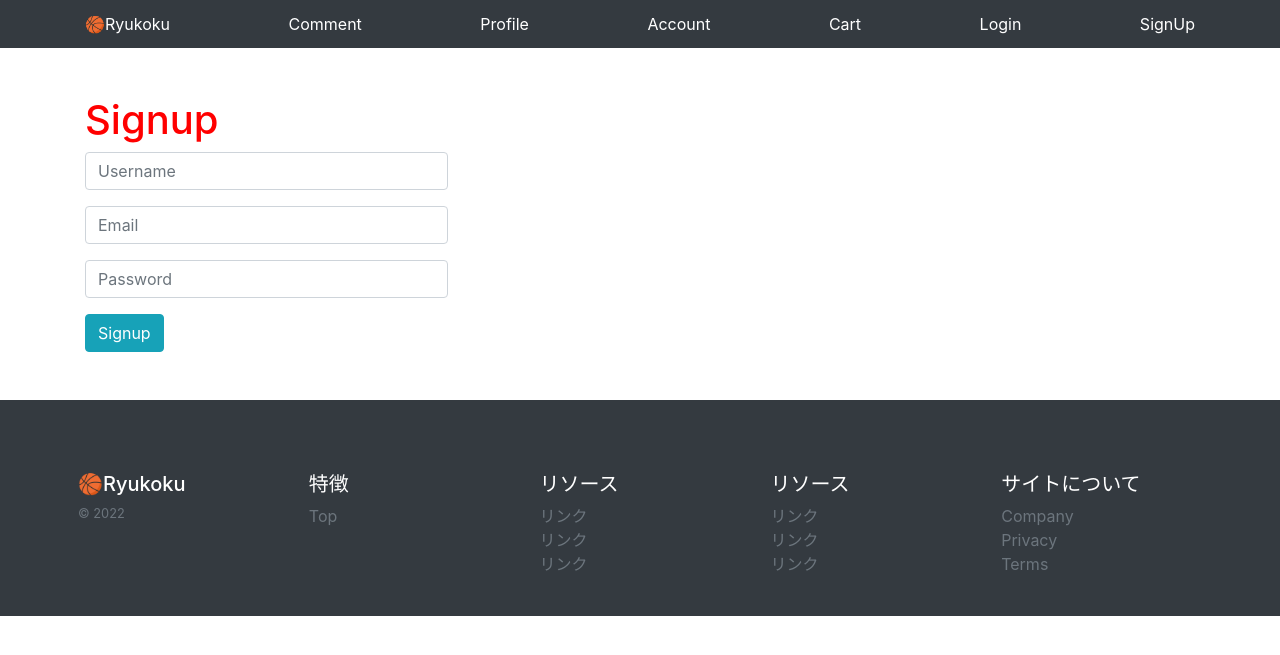
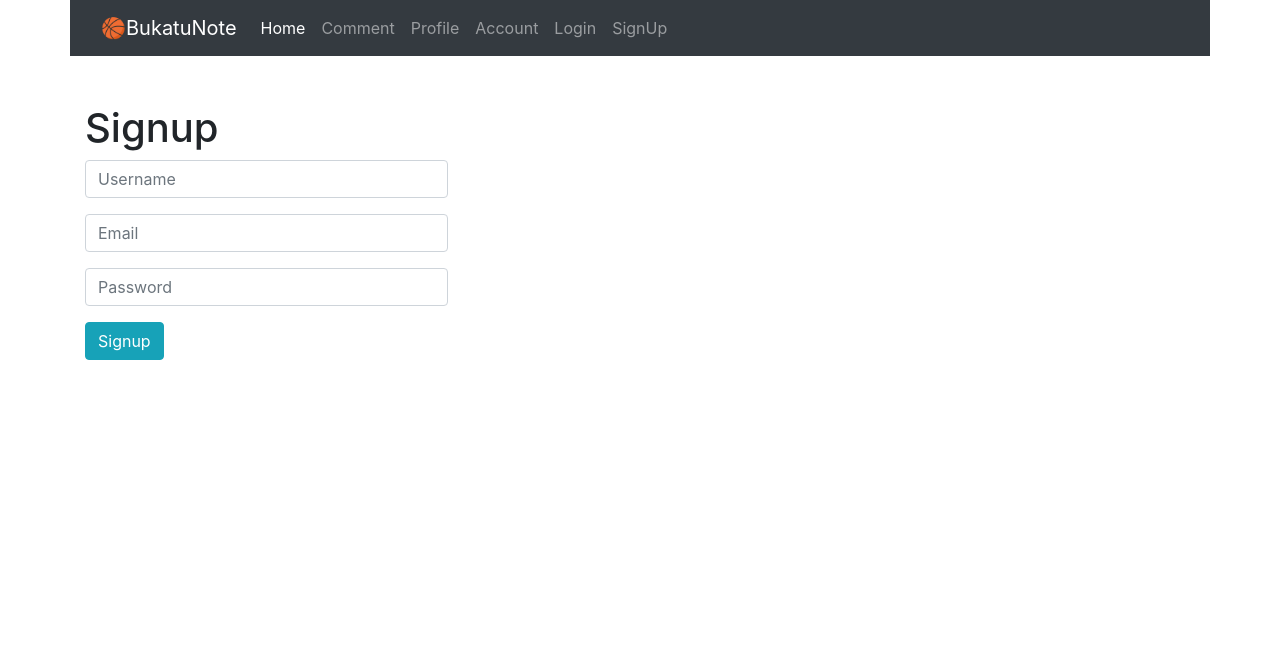
Before and after one commit to nikoniko7zzz/Django_basketball_tube_PythonAnywhere, a Django app: page /signup/ in a window 1280 px wide. Shown: the top 655 px of the page. Run offline with Django 3.2, Linux system fonts and the light colour scheme; some libraries are stand-ins or nearby versions.

Commit message:
css fix /item_box.html,item_detail.html,header.html,base.html

```diff
--- a/static/css/style.css
+++ b/static/css/style.css
@@ -1,3 +1,8 @@
-h1 {
-  color: red;
+body {
+  background-color: transparent;
 }
+
+/* 訪問後のリンクの色を変えない */
+a,a:visited{
+    color: #212529;/*カラーコードは任意*/
+}
--- a/templates/base.html
+++ b/templates/base.html
@@ -9,6 +9,7 @@
   <title>🏀Ryukoku</title>
   <!-- Bootstrap 4.5.0 -->
   <link rel="stylesheet" href="https://stackpath.bootstrapcdn.com/bootstrap/4.5.0/css/bootstrap.min.css" integrity="sha384-9aIt2nRpC12Uk9gS9baDl411NQApFmC26EwAOH8WgZl5MYYxFfc+NcPb1dKGj7Sk" crossorigin="anonymous">
+  <link rel="stylesheet" href="https://cdn.jsdelivr.net/npm/@fortawesome/fontawesome-free@6.1.2/css/fontawesome.min.css" integrity="sha384-X8QTME3FCg1DLb58++lPvsjbQoCT9bp3MsUU3grbIny/3ZwUJkRNO8NPW6zqzuW9" crossorigin="anonymous">
   <link rel="stylesheet" href="{% static 'css/style.css' %}">
 </head>
 
@@ -24,12 +25,15 @@
     {% endblock main %}
   </main>
 
+  {% comment ’footerをコメントアウト’ %}
   <footer>
     {% block footer %}
     {% include 'snippets/footer.html' %}
     {% endblock footer %}
   </footer>
+  {% endcomment %}
 
+  <script src="https://cdn.jsdelivr.net/npm/bootstrap@5.0.2/dist/js/bootstrap.bundle.min.js" integrity="sha384-MrcW6ZMFYlzcLA8Nl+NtUVF0sA7MsXsP1UyJoMp4YLEuNSfAP+JcXn/tWtIaxVXM" crossorigin="anonymous"></script>
 </body>
 
 </html>
--- a/templates/snippets/header.html
+++ b/templates/snippets/header.html
@@ -1,16 +1,24 @@
-<div class="py-1 bg-dark ">
-  <nav class="container d-flex flex-column flex-md-row justify-content-between">
-    <a class="py-2 text-white" href="/">🏀Ryukoku</a>
-    <a class="py-2 d-none d-md-inline-block text-white" href="/comment/">Comment</a>
-    <a class="py-2 d-none d-md-inline-block text-white" href="/profile/">Profile</a>
-    <a class="py-2 d-none d-md-inline-block text-white" href="/account/">Account</a>
-    <a class="py-2 d-none d-md-inline-block text-white" href="/cart/">Cart</a>
-    <!-- ログインしているか、していないかで出しわけ -->
-    {% if user.is_authenticated %}
-    <a class="py-2 d-none d-md-inline-block text-white" href="/logout/">Logout</a>
-    {% else %}
-    <a class="py-2 d-none d-md-inline-block text-white" href="/login/">Login</a>
-    <a class="py-2 d-none d-md-inline-block text-white" href="/signup/">SignUp</a>
-    {% endif %}
-  </nav>
+<nav class="navbar navbar-expand-lg  container d-flex flex-column flex-md-row navbar-dark bg-dark">
+  <div class="container-fluid">
+    <a class="navbar-brand text-white" href="/">🏀BukatuNote</a>
+    <button class="navbar-toggler" type="button" data-bs-toggle="collapse" data-bs-target="#navbarNavAltMarkup" aria-controls="navbarNavAltMarkup" aria-expanded="false" aria-label="Toggle navigation">
+      <span class="navbar-toggler-icon"></span>
+    </button>
+    <div class=" collapse navbar-collapse" id="navbarNavAltMarkup">
+      <div class="navbar-nav">
+        <a class="nav-link active" aria-current="page" href="#">Home</a>
+        <a class="nav-link" href="/comment/">Comment</a>
+        <a class="nav-link" href="/profile/">Profile</a>
+        <a class="nav-link" href="/account/">Account</a>
+        <!-- ログインしているか、していないかで出しわけ -->
+        {% if user.is_authenticated %}
+        <a class="nav-link" href="/logout/">Logout</a>
+        {% else %}
+        <a class="nav-link" href="/login/">Login</a>
+        <a class="nav-link" href="/signup/">SignUp</a>
+        {% endif %}
+      </div>
+    </div>
+  </div>
+</nav>
 </div>
--- a/templates/snippets/item_box.html
+++ b/templates/snippets/item_box.html
@@ -5,7 +5,7 @@
       <p class="card-text">{{object.description}}</p>
     </div>
     <div class="embed-responsive embed-responsive-4by3">
-      <iframe class="embed-responsive-item" src="{{object.youtube_url}}" title="YouTube video player" frameborder="0">
+      <iframe class="embed-responsive-item" src="https://www.youtube.com/embed/{{object.youtube_url}}?rel=0&modestbranding=1" title="YouTube video player" frameborder="0">
       </iframe>
     </div>
   </div>
```
Also changed, not shown: templates/pages/comment.html (+6 -4 lines), templates/pages/item_detail.html (+17 -10 lines).
